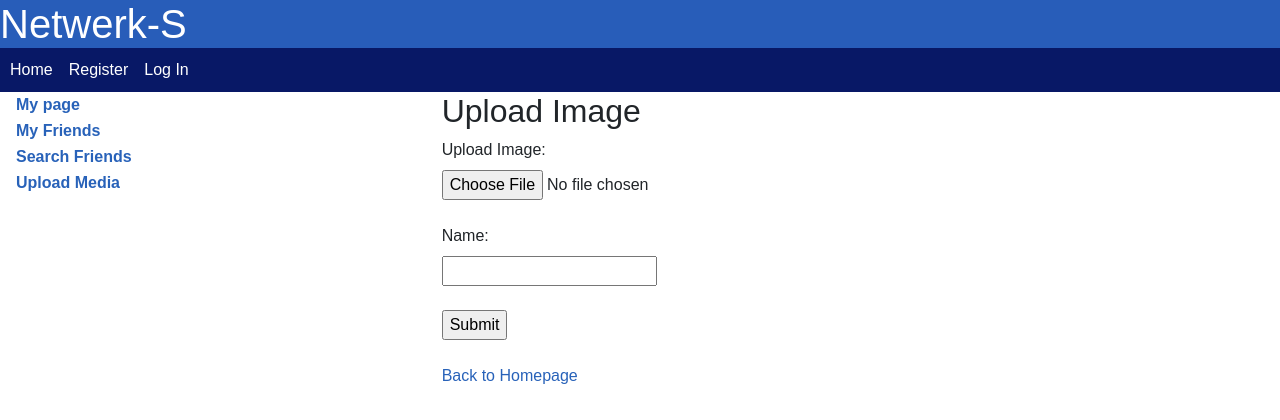
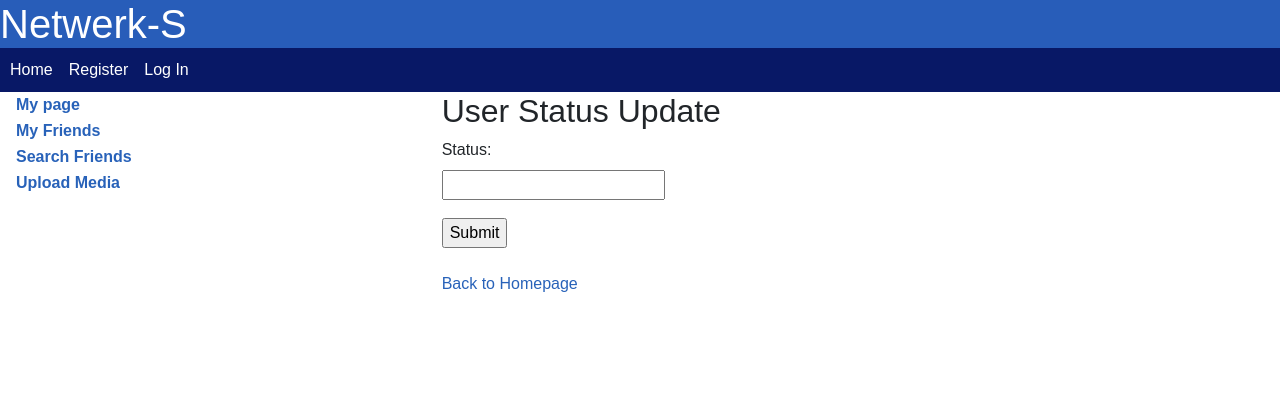
Before and after one commit to Irkesh/network, a Django app: page /status_update/ in a window 1280 px wide. Shown: the top 420 px of the page. Run offline with Django 3.2, Linux system fonts and the light colour scheme; lists and menus that the app fills with data are empty; parts of the project's set-up code (start-up, migrations or seed data) failed here and were passed over; some libraries are stand-ins or nearby versions.

Commit message:
Adding possibility to change User status

```diff
--- a/social/forms.py
+++ b/social/forms.py
@@ -44,5 +44,5 @@ class ImageUploadForm(forms.ModelForm):
 
 class StatusUpdateForm(forms.ModelForm):
     class Meta:
-        model = StatusUpdate
+        model = Status
         fields = ['content']
--- a/social/models.py
+++ b/social/models.py
@@ -37,8 +37,8 @@ class Image(models.Model):
     def __str__(self):
         return self.name
 
-class StatusUpdate(models.Model):
-    user = models.ForeignKey(User, on_delete=models.CASCADE)
+class Status(models.Model):
+    user = models.ForeignKey(AppUser, on_delete=models.CASCADE)
     content = models.TextField()
     created_at = models.DateTimeField(auto_now_add=True)
 
--- a/social/static/js/social.js
+++ b/social/static/js/social.js
@@ -1,9 +1,9 @@
 
-// // Define a function to be executed on button click
-// function statusUpdate() {
-//     // Redirect to the 'status_update/' path
-//     window.location.href = "{% url 'status_update/' %}"
-// }
+const statusUpdateButton = document.getElementById("statusUpdate");
+statusUpdateButton.addEventListener("click", statusUpdate)
+// Define a function to be executed on button click
 
-// // Add an event listener to the button
-// document.getElementById("statusUpdate").addEventListener("click", statusUpdate);
+function statusUpdate() {
+    // Redirect to the 'status_update/' path
+    window.location.href = "/status_update/";
+}
--- a/social/views.py
+++ b/social/views.py
@@ -10,7 +10,8 @@ from django.views.generic.edit import UpdateView
 from django.contrib.auth import authenticate, login
 from django.http import HttpResponse
 from django.contrib.auth import logout
-
+from django.contrib.auth.decorators import login_required
+from django.shortcuts import get_object_or_404, redirect, render
 
 def room(request, room_name):
     return render(request, 'social/room.html', {'room_name': room_name })
@@ -32,7 +33,7 @@ def user_logout(request):
 
 #handling form that receives username and password
 def user_login(request):
-    master_genes = Gene.objects.all()
+
 
     #if getting HTTP POST - handle form, if not - return login form
     if request.method == 'POST':
@@ -51,7 +52,7 @@ def user_login(request):
         else:
             return HttpResponse("Invalid login details supplied.")
     else:
-        return render(request, 'social/login.html', {'master_genes': master_genes})
+        return render(request, 'social/login.html')
 
 
 def register(request):
@@ -98,7 +99,8 @@ def index(request):
     user = request.user
     # Query the Image model for images with user_id matching the current user's pk
     user_images = Image.objects.filter(user_id=user.pk)
-    return render(request, 'social/index.html', {'user_images': user_images})
+    status_updates = Status.objects.filter(user_id = user.pk).order_by('-created_at')[:3]
+    return render(request, 'social/index.html', {'user_images': user_images, 'status_updates': status_updates})
 
 
 
@@ -141,6 +143,8 @@ def user_images(request):
     # Pass the user_images queryset to the template for rendering
     return render(request, '../', {'user_images': user_images})
 
+
+
 def user_upload_media(request):
 
     if request.method == 'POST':
@@ -158,13 +162,44 @@ def user_upload_media(request):
 
 def create_status_update(request):
     if request.method == 'POST':
-        form = StatusUpdate(request.POST, request.FILES)
+        form = StatusUpdateForm(request.POST)
         if form.is_valid():
             new_status = form.save(commit=False)
             new_status.user = AppUser.objects.get(user=request.user)
             new_status.save()
             return HttpResponseRedirect('../')
     else:
-        form = ImageUploadForm()
+        form = StatusUpdateForm()
 
-    return render(request, 'social/upload_image.html')
+    return render(request, 'social/update_status.html')
+
+
+
+
+
+@login_required
+def send_friend_request(request, user_id):
+    # Get the user to whom the friend request is being sent
+    to_user = get_object_or_404(User, pk=user_id)
+
+    # Check if a friendship request already exists
+    existing_request = Friendship.objects.filter(from_user=request.user, to_user=to_user).exists()
+
+    # Check if the user is trying to send a friend request to themselves
+    if request.user == to_user:
+        # Handle the case where a user is trying to friend themselves
+        # You can return an error message or redirect to an appropriate page
+        pass
+
+    # Check if a friendship request already exists
+    elif existing_request:
+        # Handle the case where a user is trying to send a duplicate request
+        # You can return an error message or redirect to an appropriate page
+        pass
+
+    else:
+        # Create a new friendship request
+        Friendship.objects.create(from_user=request.user, to_user=to_user)
+
+    # Redirect to a success or profile page
+    return redirect('user_profile', user_id=user_id)  # Redirect to the user's profile page
```
Also changed, not shown: social/templates/social/index.html (+4 -4 lines), db.sqlite3, images/top-10-cutest-cat-photos-of-all-time.jpg (added), social/migrations/0010_statusupdate.py (added), social/migrations/0011_auto_20230902_2106.py (added).
